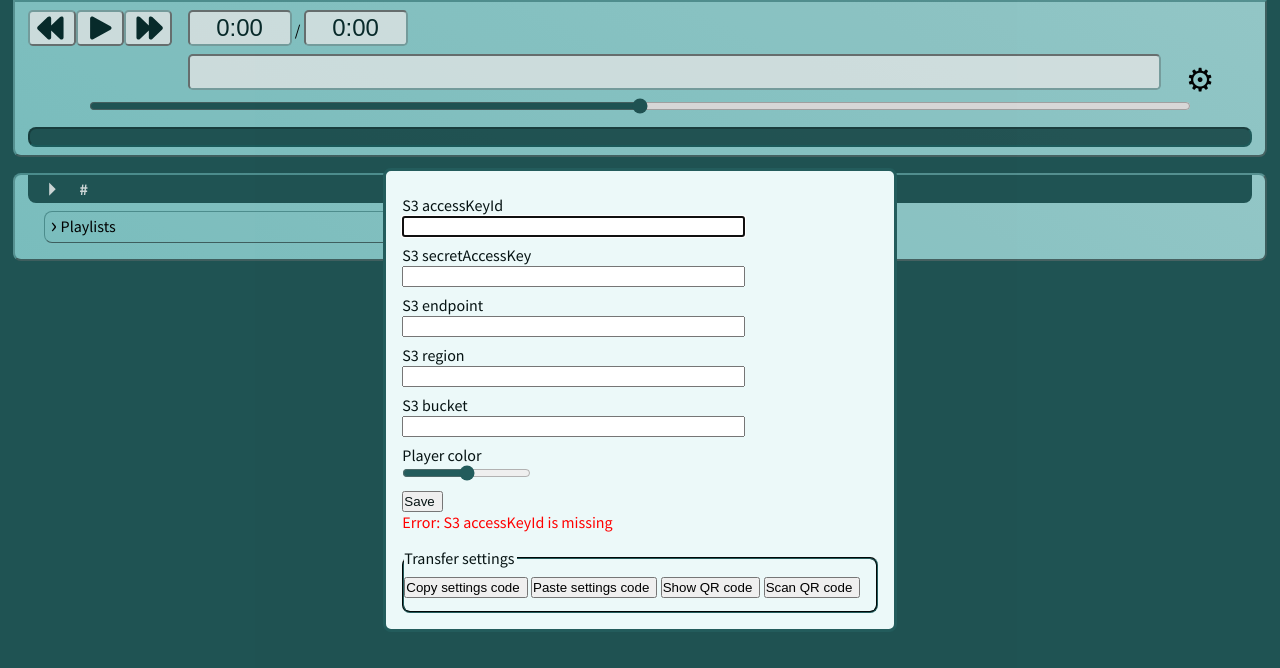
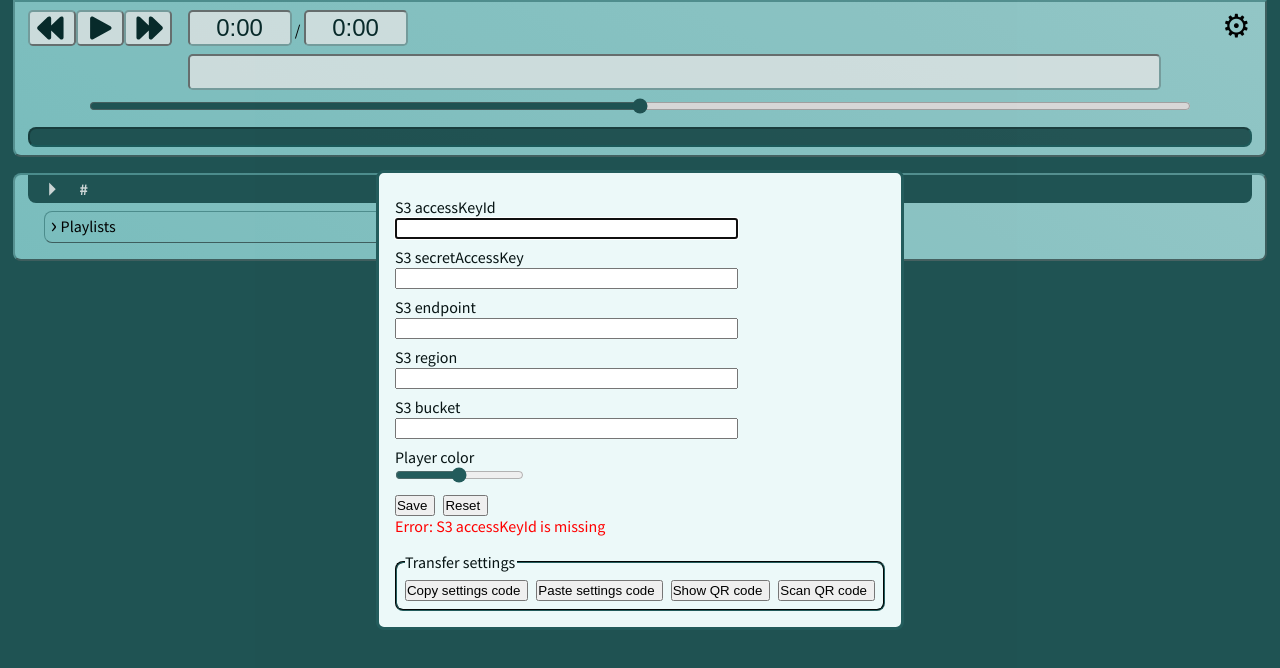
Before and after one commit to samuelmr/audio-player, a website built with webpack: page index.html in a window 1280 px wide. Built offline with nearby package versions, Linux system fonts and the light colour scheme.

Commit message:
fine-tuned settings dialog

```diff
--- a/audioplayer.js
+++ b/audioplayer.js
@@ -25,6 +25,8 @@ locale.playSong = `Add track to queue`
 locale.playlistTitle = `Playlists`
 locale.playPlaylist = `Add playlist contents to queue`
 locale.jumpTo = `Jump to`
+locale.save = `Save`
+locale.reset = `Reset`
 locale.transferTitle = `Transfer settings`
 locale.copySettings = `Copy settings code`
 locale.pasteSettings = `Paste settings code`
@@ -172,7 +174,8 @@ playerColor.max = 360
 
 var style = window.getComputedStyle(document.body)
 console.log( style.getPropertyValue('--base-hue') )
-playerColor.value = localStorage.getItem('playerColor') || style.getPropertyValue('--base-hue')
+const defaultHue = style.getPropertyValue('--base-hue')
+playerColor.value = localStorage.getItem('playerColor') || defaultHue
 playerColor.oninput = playerColor.onchange = (e) => {
   playerColor.style.accentColor = `hsl(${e.target.value}, var(--base-saturation), calc(100% - var(--base-lightness)))`
   document.documentElement.style.setProperty('--base-hue', e.target.value);
@@ -180,10 +183,17 @@ playerColor.oninput = playerColor.onchange = (e) => {
 
 const submit = document.createElement('input')
 submit.type = 'submit'
-submit.value = 'Save'
+submit.value = locale.save
 // submit.setAttribute('commandfor', 'settings')
 // submit.setAttribute('command', 'close')
-settingsForm.appendChild(submit)
+const reset = document.createElement('input')
+reset.type = 'reset'
+reset.value = locale.reset
+const formButtons = document.createElement('div')
+formButtons.className = 'buttons'
+formButtons.appendChild(submit)
+formButtons.appendChild(reset)
+settingsForm.appendChild(formButtons)
 
 const settingsError = document.createElement('div')
 settingsError.className = 'error'
@@ -355,6 +365,18 @@ ss.addEventListener('close', () => {
   stopScan()
 })
 
+// native reset would empty the fields, so restore the saved values instead
+settingsForm.onreset = (e) => {
+  e.preventDefault()
+  for (const [key, input] of Object.entries(settingsInputs)) {
+    input.value = localStorage.getItem(key) || ''
+  }
+  playerColor.value = localStorage.getItem('playerColor') || defaultHue
+  playerColor.dispatchEvent(new Event('input'))
+  settingsError.textContent = ''
+  ss.close()
+}
+
 settingsForm.onsubmit = (e) => {
   e.preventDefault()
   localStorage.setItem('accessKeyId', accessKeyIdInput.value)
@@ -375,7 +397,7 @@ settingsForm.onsubmit = (e) => {
 ss.appendChild(settingsForm)
 ss.appendChild(transfer)
 document.body.appendChild(ss)
-document.body.appendChild(gearBtn)
+player.appendChild(gearBtn)
 
 try {
   initS3()
@@ -449,6 +471,7 @@ next.title = locale.next
 // next.textContent = '⏭'
 next.innerHTML = forwardSVG
 buttons.appendChild(next)
+
 player.appendChild(buttons)
 
 const audio = document.createElement('audio')
--- a/index.html
+++ b/index.html
@@ -373,13 +373,7 @@
     }
     button.gear {
         background-color: hsla(var(--base-hue), var(--base-saturation), 15%, 25%);
-        height: 2em;
-        overflow: hidden;
-        position: absolute;
-        right: 2em;
-        top: 2em;
-        transition: all 120ms;
-        width: 2em;
+        float: right;
     }
     button.gear {
         background: none;
@@ -415,9 +409,14 @@
     dialog#settings input#playerColor {
         accent-color: hsl(var(--base-hue), var(--base-saturation), calc(100% - var(--base-lightness)));
     }
-    dialog#settings label, dialog#settings input[type="submit"] {
+    dialog#settings label {
         color: hsl(var(--base-hue), 50%, 5%);
         display: block;
+        margin-top: 0.5em;
+    }
+    dialog#settings .buttons {
+        display: flex;
+        gap: 0.5em;
         margin-top: 0.5em;
     }
     dialog#settings .error {
@@ -427,15 +426,21 @@
         border-color: hsl(var(--base-hue), var(--base-saturation), calc(100% - var(--base-lightness)));
         border-radius: 0.5em;
         color: hsl(var(--base-hue), 50%, 5%);
+        display: flex;
+        flex-flow: row wrap;
+        gap: 0.5em;
         margin-top: 1em;
+        padding: 0.5em;
     }
-    dialog#settings fieldset.transfer button {
-        margin: 0.25em 0.25em 0.25em 0;
+    dialog#settings fieldset.transfer .qr {
+        flex-basis: 100%;
+    }
+    dialog#settings fieldset.transfer .qr:empty {
+        display: none;
     }
     dialog#settings .qr svg, dialog#settings .qr video {
         background-color: white;
         display: block;
-        margin-top: 0.5em;
         max-width: 100%;
         width: 20em;
     }
```
